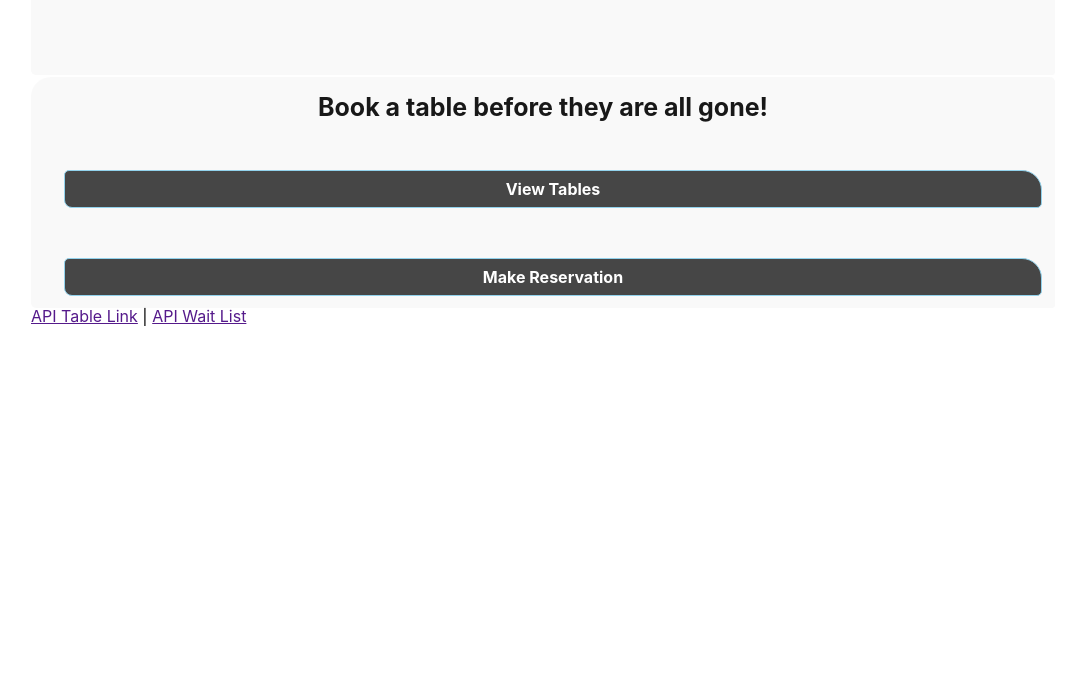
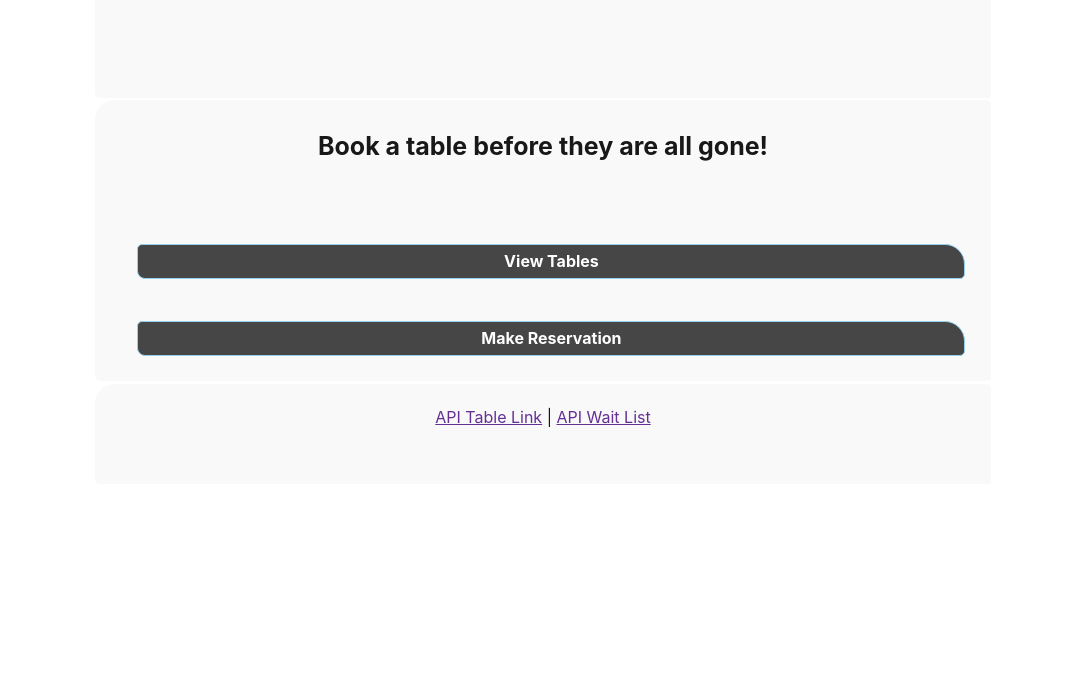
Before and after one commit to nichwan87/hawtRestaurant, a plain HTML site: page index.html in a window 1280 px wide. Shown: the part 128-826 px from the top of the page, without its empty margins (97-1170 px from the left). Before the commit the page ends 803 px from the top, so only its background shows below. Drawn offline with Linux system fonts and the light colour scheme; files whose address does not match are found by name.

Commit message:
css and html updates5

```diff
--- a/assets/css/style.css
+++ b/assets/css/style.css
@@ -41,10 +41,10 @@
 /*Header*/
   header, .container {
     text-align: center;
-    margin: .2% 10% auto 10%;
+    margin: 2% 15% auto 15%;
     background-color: var(--lightgrey);
     background-size: cover;
-    padding: 1%;
+    padding: 2%;
     border-radius: 20px 5px 3px 5px;
     height: 200px;
     opacity: 90%;
@@ -58,10 +58,16 @@
   }
 
   /*body*/
+  .container {
+      height: 400px;
+      margin-top: .2%;
+  }
+
   #subHead {
       font-size: 25px;
-      margin: .5% auto 3% auto;
+      margin: 1% auto 10% auto;
   }
+
   #viewButton, #bookButton {
     display: inline;
     border-radius: 5px 20px 5px 8px;
@@ -84,7 +90,20 @@
     border: 1px inset var(--blue);
   }
 
-  @media (max-width: 1500px) {#viewButton, #bookButton {
+/*Footer*/
+    .apis {
+        text-align: center;
+        margin: .2% 15% auto 15%;
+        background-color: var(--lightgrey);
+        background-size: cover;
+        padding: 2%;
+        border-radius: 20px 5px 3px 5px;
+        height: 100px;
+        opacity: 90%;
+        box-shadow: 5px;
+  }
+
+@media (max-width: 1500px) {#viewButton, #bookButton {
     display: block !important;
     position: relative !important;
   }
@@ -93,7 +112,4 @@
 @media (max-width: 1500px) {.container {
     height: fit-content;
 }
-
-  .apis {
-    margin-left: 10vw;
-  }
+}
--- a/index.html
+++ b/index.html
@@ -22,9 +22,9 @@
     <h3 id="viewButton">View Tables</h3>
     <h3 id="bookButton">Make Reservation</h3>
 </section>
-<section class="apis">
+<footer class="apis">
     <p id="apiLinks"><a href=''>API Table Link</a> | <a href="">API Wait List</a></p>
-</section>
+</footer>
 </body>
 <script src="./assets/js/script.js"></script>
 </html>
```
